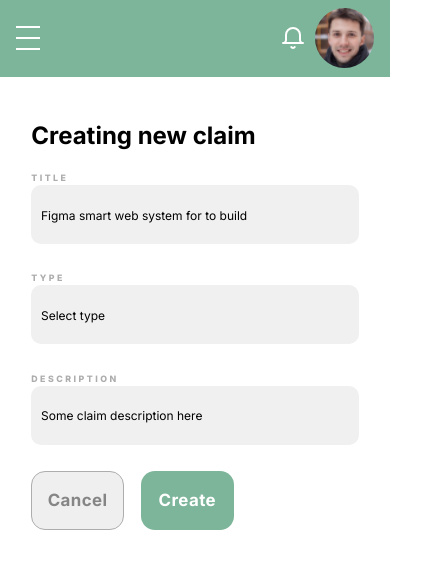
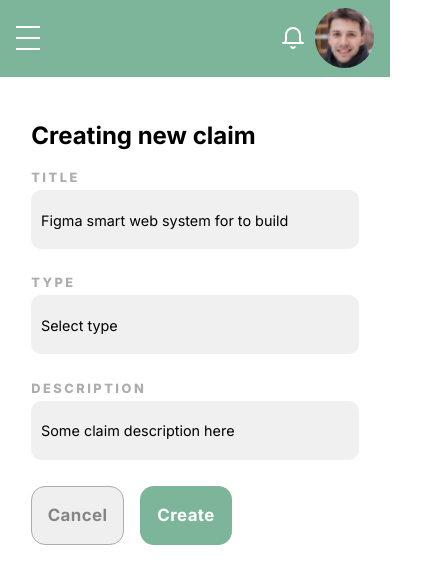
Before and after one commit to PrettyFamous/support-service-frontend, a React (Create React App) app: page /create in a window 390 px wide. Shown: the top 584 px of the page, 421 px wide, since content can reach past the window. Built offline with nearby package versions, Linux system fonts and the light colour scheme.

Commit message:
mobile-hotfix

```diff
--- a/src/components/Claims/Claims.scss
+++ b/src/components/Claims/Claims.scss
@@ -181,7 +181,7 @@
 
 
 
-@media all and (max-width: 800px) {
+@media all and (max-width: 800px), all and (max-height: 500px) {
   .claims {
     margin-left: 5vw;
     width: 90vw;
--- a/src/components/HandleClaim/HandleClaim.scss
+++ b/src/components/HandleClaim/HandleClaim.scss
@@ -75,7 +75,7 @@
   }
 }
 
-@media all and (max-width: 800px) {
+@media all and (max-width: 800px), all and (max-height: 500px) {
   .handle {
     width: 84vw;
     margin-top: 12vh;
@@ -83,7 +83,7 @@
     z-index: 1;
 
     &__header {
-      width: 100vw;
+      width: 82vw;
       display: flex;
       justify-content: space-between;
       align-items: center;
@@ -93,7 +93,7 @@
       button {
         height: 7vh;
         width: 11vh;
-        margin-right: 2vh;
+        margin-right: 4vw;
         border-radius: 14px;
         color: #fff;
         border: 0;
--- a/src/components/Header/Header.scss
+++ b/src/components/Header/Header.scss
@@ -107,7 +107,7 @@
 
 
 
-@media all and (max-width: 800px) {
+@media all and (max-width: 800px), all and (max-height: 500px) {
   .header {
     background-color: #7DB59A;
     border-color: #7DB59A;
--- a/src/components/Input/Input.scss
+++ b/src/components/Input/Input.scss
@@ -47,10 +47,18 @@
   }
 }
 
-@media all and (max-width: 800px) {
+@media all and (max-width: 800px), all and (max-height: 500px) {
   .container {
     .input {
       height: 7vh;
+      font-size: 1em;
+    }
+
+    .label {
+      letter-spacing: 2.5px;
+      font-size: .8em;
+      line-height: 15px;
+      margin-bottom: 5px;
     }
   }
 }
--- a/src/components/Navbar/Navbar.scss
+++ b/src/components/Navbar/Navbar.scss
@@ -44,8 +44,7 @@
   }
 }
 
-
-@media all and (max-width: 800px) {
+@media all and (max-width: 800px), all and (max-height: 500px) {
   .navigation {
     display: none;
   }
```
